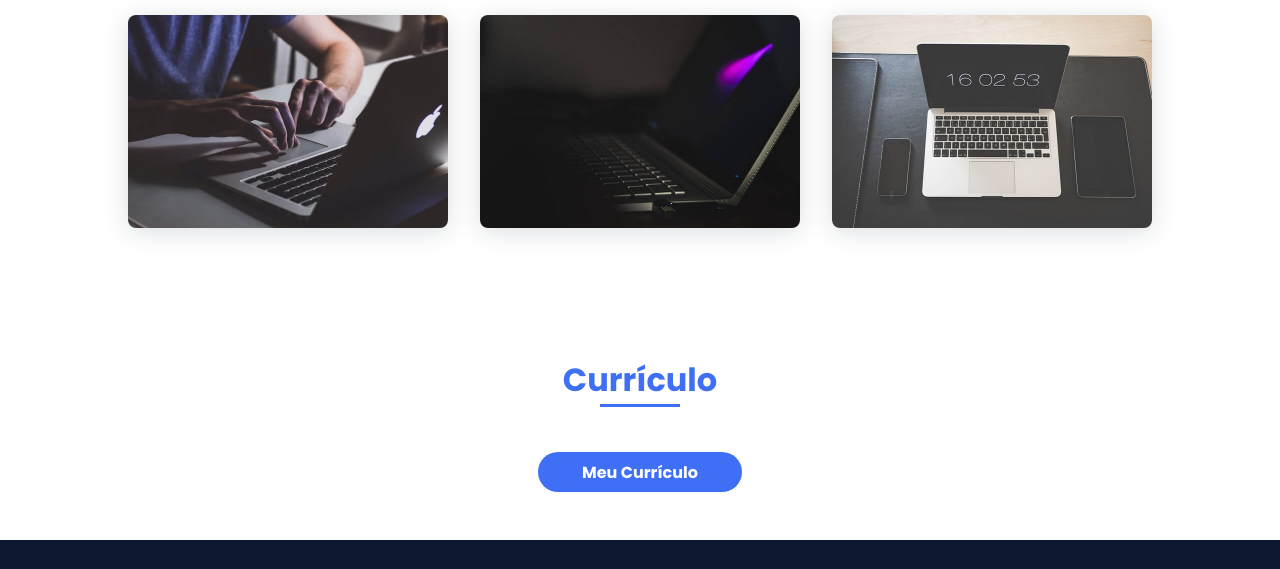
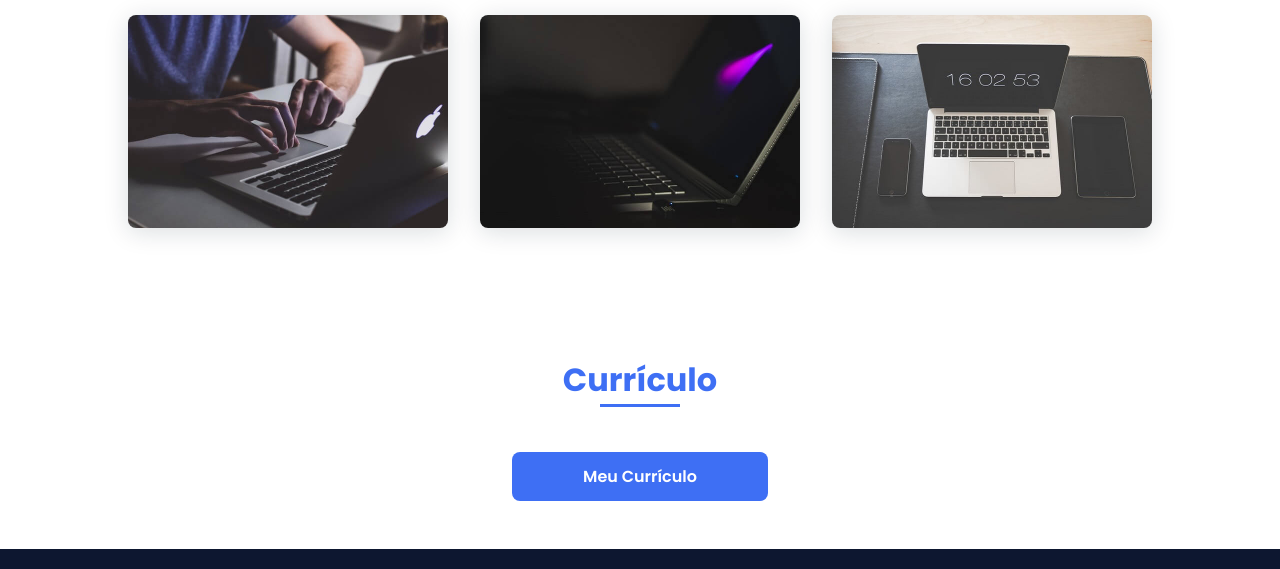
Before and after one commit to RafaelSantos7/MeuPortifolio, a plain HTML site: page index.html in a window 1280 px wide. Shown: the part 2467-3036 px from the top of the page. Drawn offline with nearby package versions, Linux system fonts and the light colour scheme.

Commit message:
second commit, botão curriculo

```diff
--- a/assets/css/style.css
+++ b/assets/css/style.css
@@ -253,6 +253,20 @@ img {
   box-shadow: 0px 10px 36px rgba(0, 0, 0, 0.15);
 }
 
+.buttons{
+  display: flex;
+  justify-content: center;
+  margin-left: auto;
+  margin-right: auto;
+  width: 20%;
+  background-color: var(--first-color);
+  color: #fff;
+  padding: .75rem 2.5rem;
+  font-weight: var(--font-semi);
+  border-radius: .5rem;
+  transition: .3s;
+}
+
 /* ===== ABOUT =====*/
 .about__container {
   row-gap: 2rem;
@@ -385,20 +399,6 @@ img {
   border: 1.5px solid var(--second-color);
   outline: none;
   margin-bottom: var(--mb-4);
-}
-
-.buttons {
-    display: flex;
-    align-items: flex-start;
-    justify-content: center;
-    margin-right: 42%;
-    margin-left: 42%;
-    color: #fff;
-    background-color: var(--first-color);
-    height: 40px;
-    border-radius: 25px;
-    padding-top: 8px;
-    font-weight: bold;
 }
 
 .contact__button {
--- a/index.html
+++ b/index.html
@@ -4,6 +4,7 @@
     <meta charset="UTF-8">
     <meta http-equiv="X-UA-Compatible" content="IE=edge">
     <meta name="viewport" content="width=device-width, initial-scale=1.0">
+    <link rel="icon" href="/assets/img/MARCADAGUA2.png">
     <title>@rafaelsantos.dev</title>
     <link rel="stylesheet" href="assets/css/style.css">
     <!-- Unicons -->
```
Also changed, not shown: assets/img/MARCADAGUA2.png (added).
